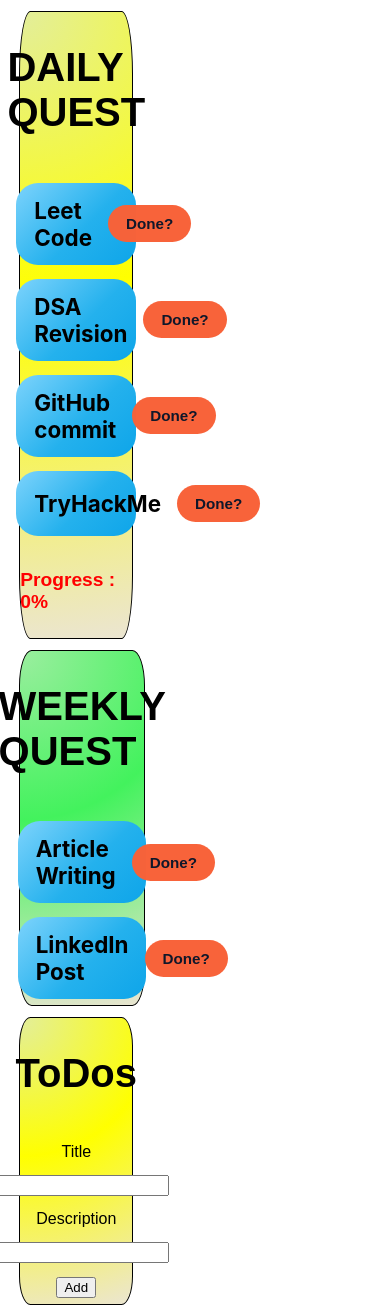
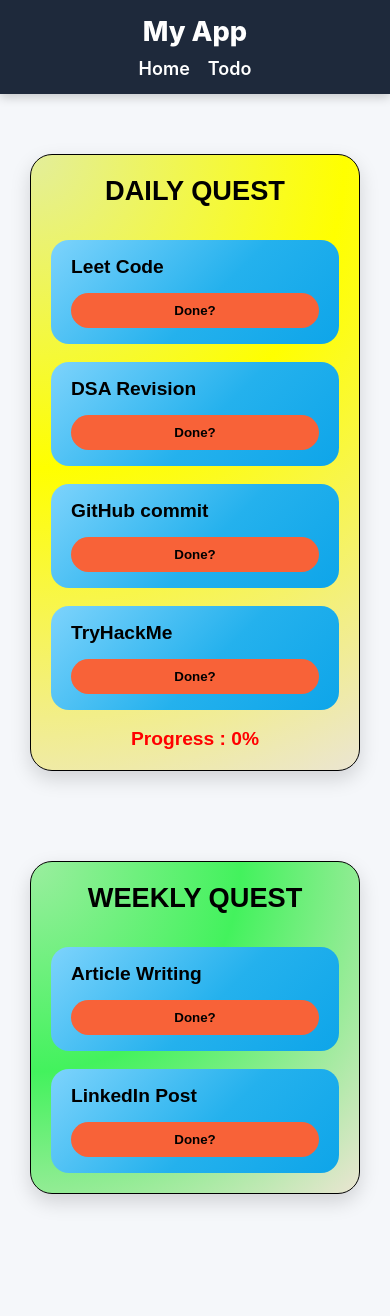
Before and after one commit to Arumparithi42/Solo-Leveling, a React (Vite) app: page / in a window 390 px wide. After the commit the page ends 1254 px from the top, so only its background shows below. Built offline with nearby package versions, Linux system fonts and the light colour scheme.

Commit message:
Completed CSS formatting and added SPA

```diff
--- a/package.json
+++ b/package.json
@@ -11,7 +11,8 @@
   },
   "dependencies": {
     "react": "^19.2.6",
-    "react-dom": "^19.2.6"
+    "react-dom": "^19.2.6",
+    "react-router-dom": "^7.18.1"
   },
   "devDependencies": {
     "@eslint/js": "^10.0.1",
--- a/src/App.css
+++ b/src/App.css
@@ -1,158 +1,436 @@
-h2{
-  font-size: 2.5rem;
-  font-weight : 780;
-  display : flex;
-  justify-content: center;
+/* ===========================
+   GLOBAL
+=========================== */
 
+*{
+    margin:0;
+    padding:0;
+    box-sizing:border-box;
 }
 
+body{
+    font-family:Inter, sans-serif;
+    background:#f5f7fa;
+}
+
+h2{
+    font-size:clamp(1.7rem,4vw,2.5rem);
+    font-weight:780;
+    text-align:center;
+    margin-bottom:15px;
+}
+
+/* ===========================
+   NAVBAR
+=========================== */
+
+.navbar{
+    height:70px;
+    display:flex;
+    justify-content:space-between;
+    align-items:center;
+    padding:0 40px;
+    background:#1e293b;
+    color:white;
+    box-shadow:0 3px 10px rgba(0,0,0,.2);
+}
+
+.navbar h2{
+    margin:0;
+    color:white;
+}
+
+.nav-links{
+    display:flex;
+    gap:25px;
+}
+
+.nav-links a{
+    color:white;
+    text-decoration:none;
+    font-size:18px;
+    font-weight:600;
+    transition:.25s;
+}
+
+.nav-links a:hover{
+    color:#38bdf8;
+}
+
+/* ===========================
+   QUEST CARDS
+=========================== */
+.questContainer{
+    display:flex;
+    justify-content:center;
+    align-items:flex-start;
+    gap:30px;
+
+    flex-wrap:wrap;
+
+    padding:30px;
+}
+
+.dailyQuest,
+.bonusDailyQuest,
+.weeklyQuest{
+
+    flex:1 1 350px;
+    max-width:450px;
+    min-width:300px;
+
+    margin:30px auto;
+
+    padding:25px;
+
+    display:flex;
+    flex-direction:column;
+    align-items:center;
+
+    gap:18px;
+
+    border:1px solid;
+
+    border-radius:22px;
+
+    font-family:sans-serif;
+
+    box-shadow:0 8px 20px rgba(0,0,0,.15);
+
+    transition:.25s;
+}
+
+.dailyQuest:hover,
+.bonusDailyQuest:hover,
+.weeklyQuest:hover{
+
+    transform:translateY(-5px);
+}
+
+/* Keep your colors */
+
 .dailyQuest{
-  border : 1px solid ;
-  width : 30%;
-  font-family: sans-serif;
-  /* background: rgb(236, 238, 68); */
-  background: radial-gradient(circle at top left, #e3ee9b 0%, YELLOW 45%, #ebe5d2 100%);
-  display : flex;
-  flex-direction: column;
-  justify-content: center;
-  align-items: center;
-  gap : 14px;
-  margin : 3%;
-  padding-bottom: 1.5%;
-  border-radius: 10%;
-}
-.progress{
-  color : red;
-  font-size: larger;
-  font-weight: 600;
+    background:radial-gradient(circle at top left,#e3ee9b 0%,yellow 45%,#ebe5d2 100%);
 }
 
 .bonusDailyQuest{
-  border : 1px solid ;
-  width : 33%;
-  font-family: sans-serif;
-  /* background: rgb(236, 238, 68); */
-  background: radial-gradient(circle at top left, #ee9bd9 0%, rgb(239, 57, 181) 45%, #ebe5d2 100%);
-  display : flex;
-  flex-direction: column;
-  justify-content: center;
-  align-items: center;
-  gap : 14px;
-  margin : 3%;
-  padding-bottom: 1.5%;
-  border-radius: 10%;
+    background:radial-gradient(circle at top left,#ee9bd9 0%,rgb(239,57,181) 45%,#ebe5d2 100%);
 }
 
 .weeklyQuest{
-  margin : 3%;
-  border : 1px solid ;
-  width : 33%;
-  font-family: sans-serif;
-  /* background: rgb(236, 238, 68); */
-  background: radial-gradient(circle at top left, #9bee9f 0%, rgb(67, 242, 93) 45%, #ebe5d2 100%);
-  display : flex;
-  flex-direction: column;
-  justify-content: center;
-  align-items: center;
-  gap : 14px;
-  margin : 3%;
-  padding-bottom: 1.5%;
-  border-radius: 10%;
+    background:radial-gradient(circle at top left,#9bee9f 0%,rgb(67,242,93) 45%,#ebe5d2 100%);
 }
 
-.todoTemplate {
-  display: flex;
-  align-items: center;
-  justify-content: space-between;
-  gap: 16px;
-  /* width: min(380px, 100%); */
-  width : 75%;
-  padding: 14px 18px;
+/* ===========================
+   PROGRESS
+=========================== */
 
-  border-radius: 22px;
-  background: linear-gradient(135deg, #7dd3fc 0%, #24b1ed 56%, #0ea5e9 100%);
-
-  font-family: Inter, system-ui, sans-serif;
+.progress{
+    color:red;
+    font-size:1.2rem;
+    font-weight:bold;
 }
 
-.todoTemplate p {
-  margin: 0;
-  font-size: 1.4rem;
-  font-weight: 700;
+/* ===========================
+   TODO TEMPLATE
+=========================== */
+
+.todoTemplate{
+
+    width:100%;
+
+    display:flex;
+    justify-content:space-between;
+    align-items:center;
+
+    gap:15px;
+
+    padding:16px 20px;
+
+    border-radius:18px;
+
+    background:linear-gradient(
+        135deg,
+        #7dd3fc 0%,
+        #24b1ed 56%,
+        #0ea5e9 100%
+    );
+
+    transition:.2s;
+
+    flex-wrap:wrap;
 }
 
-.todoTemplate button {
-  padding: 10px 18px;
-  border: none;
-  border-radius: 999px;
-  background-color: rgb(248, 98, 56,0.99);
-  color: #0f172a;
-  font-size: 0.95rem;
-  font-weight: 700;
-  cursor: pointer;
-  transition: transform 0.18s ease, box-shadow 0.18s ease, background-color 0.18s ease;
+.todoTemplate:hover{
+
+    transform:translateY(-3px);
+
+    box-shadow:0 8px 20px rgba(0,0,0,.18);
 }
 
-.todoTemplate button:hover {
-  transform: translateY(-2px);
-  box-shadow: 0 12px 24px rgba(15, 23, 42, 0.18);
-  background-color: #ffffff;
+.todoTemplate p{
+
+    flex:1;
+
+    font-size:1.2rem;
+
+    font-weight:700;
+
+    word-break:break-word;
 }
 
-.todo {
-  display: flex;
-  align-items: center;
-  justify-content: space-between;
-  gap: 16px;
-  /* width: min(380px, 100%); */
-  height:40px;
-  width : 75%;
-  padding: 10px 18px;
+.todoTemplate button{
 
-  border-radius: 22px;
-  background: linear-gradient(135deg, #7dd3fc 0%, #24b1ed 56%, #0ea5e9 100%);
+    padding:10px 18px;
 
-  font-family: Inter, system-ui, sans-serif;
-}
-.todo p {
-  margin: 0;
-  font-size: 1rem;
+    border:none;
+
+    border-radius:30px;
+
+    background:rgb(248,98,56);
+
+    font-weight:bold;
+
+    cursor:pointer;
+
+    transition:.2s;
+
+    flex-shrink:0;
 }
 
-.todo button {
-  padding: 10px 18px;
-  border: none;
-  border-radius: 999px;
-  font-size: 0.95rem;
-  font-weight: 700;
-  cursor: pointer;
-  transition: transform 0.18s ease, box-shadow 0.18s ease, background-color 0.18s ease;
+.todoTemplate button:hover{
+
+    background:white;
+
+    transform:scale(1.05);
 }
 
-.todo button:hover {
-  transform: translateY(-2px);
-  box-shadow: 0 12px 24px rgba(15, 23, 42, 0.18);
-  background-color: white !important;
+/* ===========================
+   TODO CARD
+=========================== */
+
+.todo{
+
+    width:100%;
+
+    display:flex;
+
+    justify-content:space-between;
+
+    align-items:center;
+
+    gap:15px;
+
+    padding:16px 20px;
+
+    border-radius:16px;
+
+    background:linear-gradient(
+        135deg,
+        #7dd3fc 0%,
+        #38bdf8 45%,
+        #0ea5e9 100%
+    );
+
+    box-shadow:0 6px 15px rgba(0,0,0,.15);
+
+    transition:.2s;
+
+    flex-wrap:wrap;
 }
 
-.todoListContainer{
-  border : 1px solid ;
-  width : 30%;
-  font-family: sans-serif;
-  /* background: rgb(236, 238, 68); */
-  background: radial-gradient(circle at top left, #e3ee9b 0%, YELLOW 45%, #ebe5d2 100%);
-  display : flex;
-  flex-direction: column;
-  justify-content: center;
-  align-items: center;
-  gap : 14px;
-  margin : 3%;
-  padding-bottom: 1.5%;
-  border-radius: 10%;
+.todo:hover{
+
+    transform:translateY(-3px);
 }
 
-/* body {
-  margin: 0;
-  min-height: 100vh;
-  background: radial-gradient(circle at top left, #dbeafe 0%, #7dd3fc 45%, #0f172a 100%);
-} */
+.todo h4{
+
+    flex:1;
+
+    min-width:120px;
+}
+
+.todo p{
+
+    flex:2;
+
+    min-width:150px;
+
+    word-break:break-word;
+}
+
+.todo button{
+
+    padding:10px 18px;
+
+    border:none;
+
+    border-radius:25px;
+
+    font-weight:600;
+
+    cursor:pointer;
+
+    transition:.2s;
+
+    flex-shrink:0;
+}
+
+.todo button:hover{
+
+    background:white !important;
+
+    color:#111;
+
+    transform:scale(1.05);
+}
+
+/* ===========================
+   TODO LIST
+=========================== */
+
+.todoListContainer{
+
+    width:min(500px,95%);
+
+    margin:40px auto;
+
+    padding:30px;
+
+    display:flex;
+
+    flex-direction:column;
+
+    gap:16px;
+
+    border-radius:22px;
+
+    background:linear-gradient(
+        135deg,
+        #f2e35b,
+        #fff176
+    );
+
+    box-shadow:0 10px 25px rgba(0,0,0,.2);
+}
+
+.todoListContainer h2{
+
+    color:#333;
+}
+
+.todoListContainer label{
+
+    font-weight:bold;
+
+    color:#444;
+}
+
+.todoListContainer input{
+
+    width:100%;
+
+    padding:12px;
+
+    border:1px solid #bbb;
+
+    border-radius:10px;
+
+    font-size:15px;
+
+    outline:none;
+
+    transition:.2s;
+}
+
+.todoListContainer input:focus{
+
+    border-color:#2196f3;
+
+    box-shadow:0 0 5px rgba(33,150,243,.4);
+}
+
+.todoListContainer>button{
+
+    margin-top:10px;
+
+    padding:12px;
+
+    border:none;
+
+    border-radius:10px;
+
+    background:#45a4f2;
+
+    color:white;
+
+    font-size:16px;
+
+    font-weight:bold;
+
+    cursor:pointer;
+
+    transition:.2s;
+}
+
+.todoListContainer>button:hover{
+
+    background:#1976d2;
+
+    transform:translateY(-2px);
+}
+
+/* ===========================
+   MOBILE
+=========================== */
+
+@media(max-width:768px){
+
+    .navbar{
+
+        flex-direction:column;
+
+        height:auto;
+
+        padding:15px;
+
+        gap:10px;
+    }
+
+    .nav-links{
+
+        gap:18px;
+    }
+
+    .dailyQuest,
+    .bonusDailyQuest,
+    .weeklyQuest,
+    .todoListContainer{
+
+        width:95%;
+
+        padding:20px;
+    }
+
+    .todo,
+    .todoTemplate{
+
+        flex-direction:column;
+
+        align-items:flex-start;
+    }
+
+    .todo h4,
+    .todo p,
+    .todoTemplate p{
+
+        width:100%;
+    }
+
+    .todo button,
+    .todoTemplate button{
+
+        width:100%;
+    }
+}
--- a/src/App.jsx
+++ b/src/App.jsx
@@ -1,22 +1,29 @@
-import { useState } from "react";
+import { BrowserRouter, Routes, Route, Link } from "react-router-dom";
 
 import "./App.css";
-import DailyQuest from "./DailyQuest"
-import BonusDailyQuest from "./BonusDailyQuest";
-import WeeklyQuest from "./WeeklyQuest"
-import Practice from "./Practices";
+import Home from "./Home";
 import TodoList from "./TodoList";
+
 function App() {
-  const [progress, setProgress] = useState(0);
   return (
-   <>
-   <DailyQuest progress = {progress} setProgress = {setProgress} ></DailyQuest>
-   { progress == 100 && <BonusDailyQuest></BonusDailyQuest>}
-   {/* <Practice></Practice> */}
-    <WeeklyQuest></WeeklyQuest>
-    <TodoList></TodoList>
-   </>
-  )
+    <BrowserRouter>
+
+      <nav className="navbar">
+        <h2>My App</h2>
+
+        <div className="nav-links">
+          <Link to="/">Home</Link>
+          <Link to="/todo">Todo</Link>
+        </div>
+      </nav>
+
+      <Routes>
+        <Route path="/" element={<Home />} />
+        <Route path="/todo" element={<TodoList />} />
+      </Routes>
+
+    </BrowserRouter>
+  );
 }
 
-export default App
+export default App;
--- a/src/DailyQuest.jsx
+++ b/src/DailyQuest.jsx
@@ -17,7 +17,8 @@
         setTaskCompleted(taskCompleted + 1);
     }
     useEffect(()=>{
-        setProgress(taskCompleted/taskLength*100);
+        if (progress < 100)
+            setProgress(taskCompleted/taskLength*100);
     },[taskCompleted])
 
 
--- /dev/null
+++ b/src/Home.jsx
@@ -0,0 +1,16 @@
+import { useState } from "react";
+
+import DailyQuest from "./DailyQuest";
+import BonusDailyQuest from "./BonusDailyQuest";
+import WeeklyQuest from "./WeeklyQuest";
+function Home(){
+    const [progress, setProgress] = useState(0);
+    return(
+    <div className = "questContainer">
+        <DailyQuest progress = {progress} setProgress = {setProgress} ></DailyQuest>
+        { progress == 100 && <BonusDailyQuest></BonusDailyQuest>}
+        <WeeklyQuest></WeeklyQuest>
+    </div>
+    );
+}
+export default Home;
--- a/src/TodoList.jsx
+++ b/src/TodoList.jsx
@@ -9,6 +9,7 @@
     const [todoList,setTodoList] = useState([]);
     const count = useRef(1);
     function add(){
+        if (title.trim() === "") return;
         if (!editId){
             setTodoList([...todoList,{id : count.current, title, description}]);
             count.current++;
```
Also changed, not shown: 1 other file (tests, documents, lock files or other folders).
